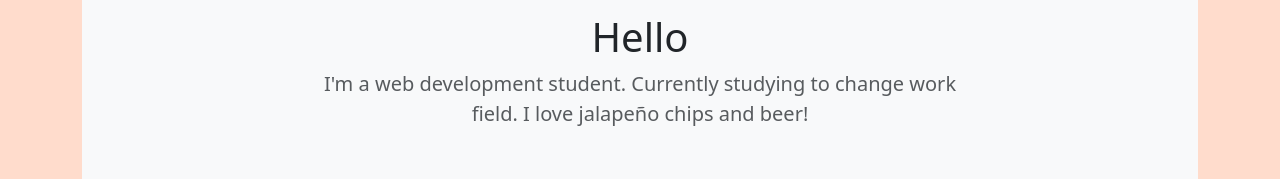
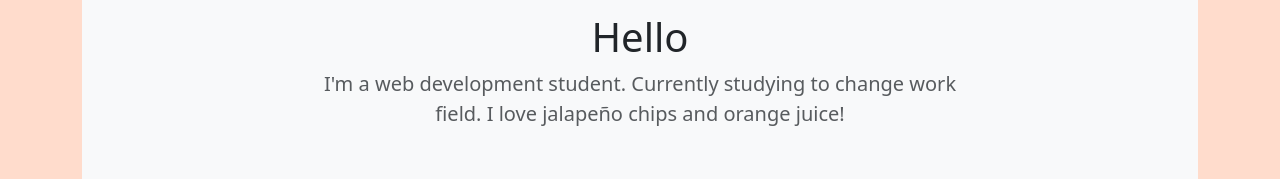
Before and after one commit to fabsisdev/capstone-project-2, a plain HTML site: page index.html in a window 1280 px wide. Shown: the part 1034-1213 px from the top of the page. Drawn offline with nearby package versions, Linux system fonts and the light colour scheme.

Commit message:
Change favorite drink in introduction section
Updated the introduction section to change the favorite drink from beer to orange juice.

```diff
--- a/index.html
+++ b/index.html
@@ -26,7 +26,7 @@
             <img src="./assets/images/mags.jpeg" height="150" class="rounded-circle">
             <h1 class="contact pt-3">Hello</h1>
             <p class="col-lg-8 mx-auto lead text-body-secondary">
-                I'm a web development student. Currently studying to change work field. I love jalapeño chips and beer!
+                I'm a web development student. Currently studying to change work field. I love jalapeño chips and orange juice!
             </p>
         </div>
     </div>
```
